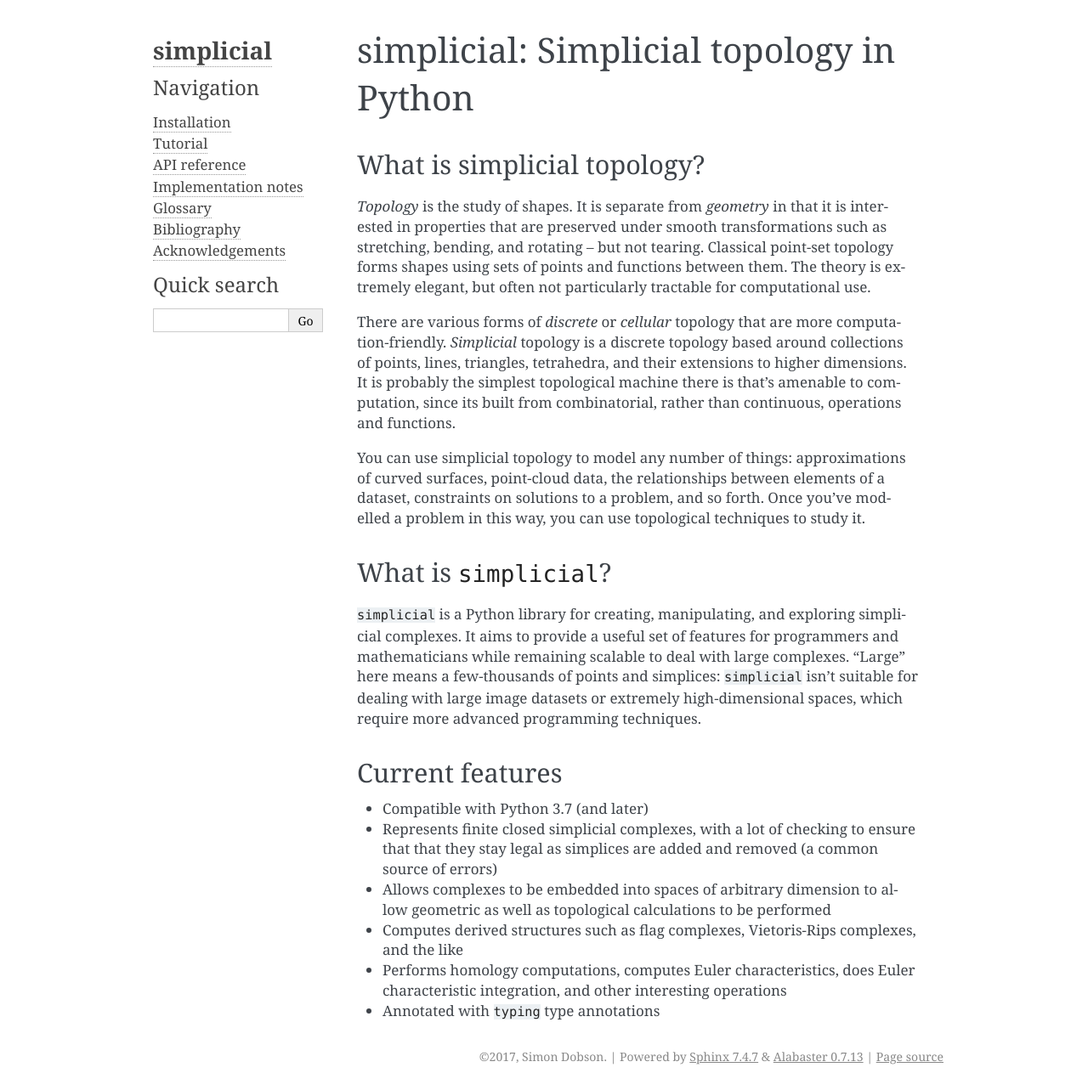
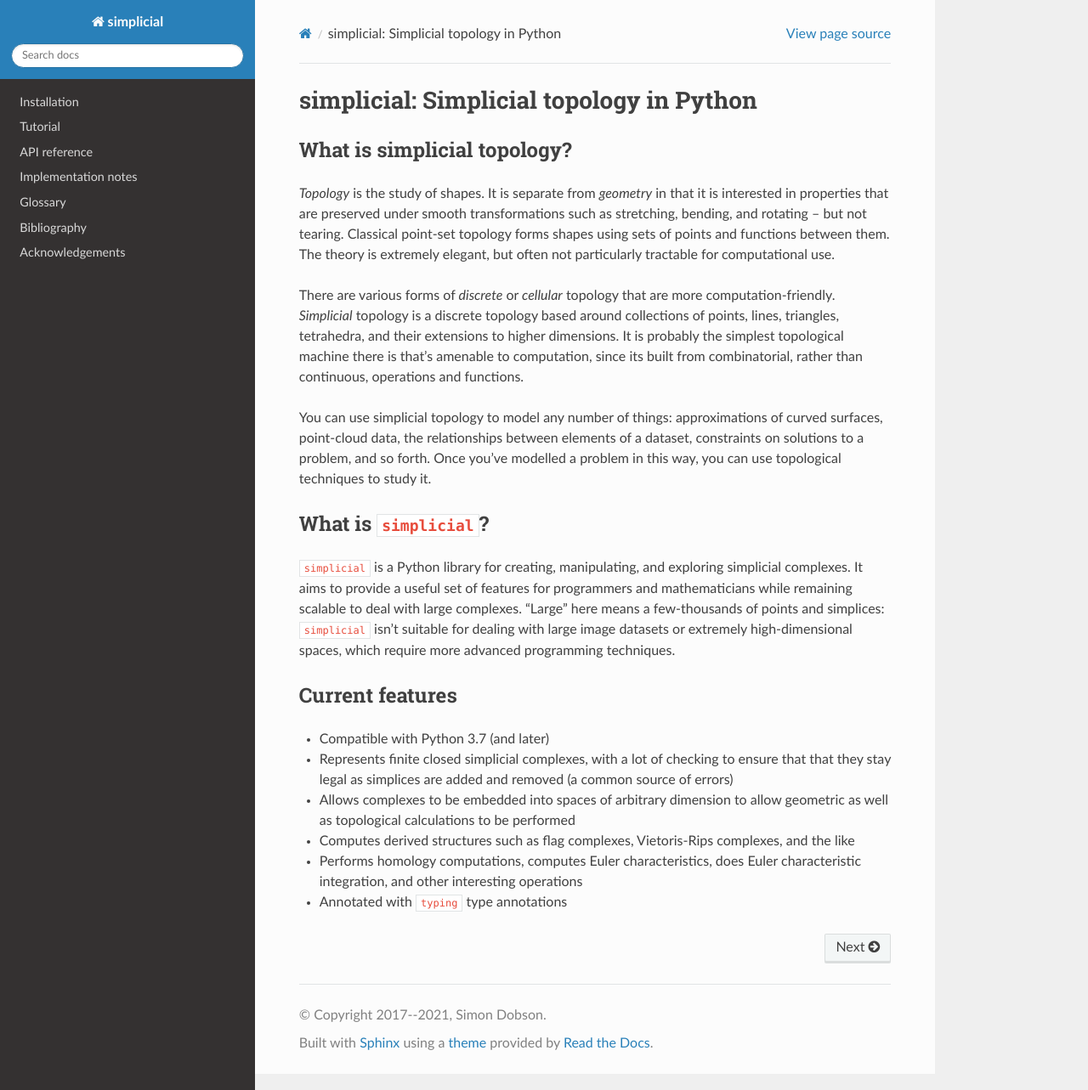
Before and after one commit to simoninireland/simplicial, a Sphinx documentation site: the page built from doc/index.rst, in a window 1280 px wide and 1283 px high. Shown: the whole window at 85% size. Built offline with Sphinx 7.4.7 and the Read the Docs theme 2.0.0, drawn with Linux system fonts in a browser that asks for light colours.

Commit message:
Changed to RTD theme and proper bibliography management

```diff
--- a/dev-requirements.txt
+++ b/dev-requirements.txt
@@ -5,6 +5,9 @@ coverage
 rope
 sphinx
 sphinx_rtd_theme
+sphinx-autodoc-typehints
+sphinxcontrib-bibtex
+doc8
 twine
 black
 pylint
--- a/doc/conf.py
+++ b/doc/conf.py
@@ -32,8 +32,13 @@ sys.path.insert(0, os.path.abspath('..'))
 # Add any Sphinx extension module names here, as strings. They can be
 # extensions coming with Sphinx (named 'sphinx.ext.*') or your custom
 # ones.
-extensions = ['sphinx.ext.autodoc',
-    'sphinx.ext.mathjax']
+extensions = [
+    'sphinx.ext.autodoc',
+    'sphinx.ext.mathjax',
+    'sphinx.ext.inheritance_diagram',
+    'sphinx_autodoc_typehints',
+    'sphinxcontrib.bibtex',
+]
 
 # Add any paths that contain templates here, relative to this directory.
 templates_path = ['_templates']
@@ -49,7 +54,7 @@ master_doc = 'index'
 
 # General information about the project.
 project = u'simplicial'
-copyright = u'2017, Simon Dobson'
+copyright = u'2017--2021, Simon Dobson'
 author = u'Simon Dobson'
 
 # The version info for the project you're documenting, acts as replacement for
@@ -57,9 +62,9 @@ author = u'Simon Dobson'
 # built documents.
 #
 # The short X.Y version.
-version = u'0.4.2'
+#version = u'0.4.2'
 # The full version, including alpha/beta/rc tags.
-release = u'0.4.2'
+#release = u'0.4.2'
 
 # The language for content autogenerated by Sphinx. Refer to documentation
 # for a list of supported languages.
@@ -79,13 +84,21 @@ pygments_style = 'sphinx'
 # If true, `todo` and `todoList` produce output, else they produce nothing.
 todo_include_todos = False
 
+# Master bibfile
+bibtex_bibfiles = ['bibliography.bib']
+
+# Style
+bibtex_reference_style = 'label'
+bibtex_default_style = 'alpha'
+
 
 # -- Options for HTML output ----------------------------------------------
 
 # The theme to use for HTML and HTML Help pages.  See the documentation for
 # a list of builtin themes.
 #
-html_theme = 'alabaster'
+#html_theme = 'alabaster'
+html_theme = 'sphinx_rtd_theme'
 
 # Theme options are theme-specific and customize the look and feel of a theme
 # further.  For a list of options available for each theme, see the
```
